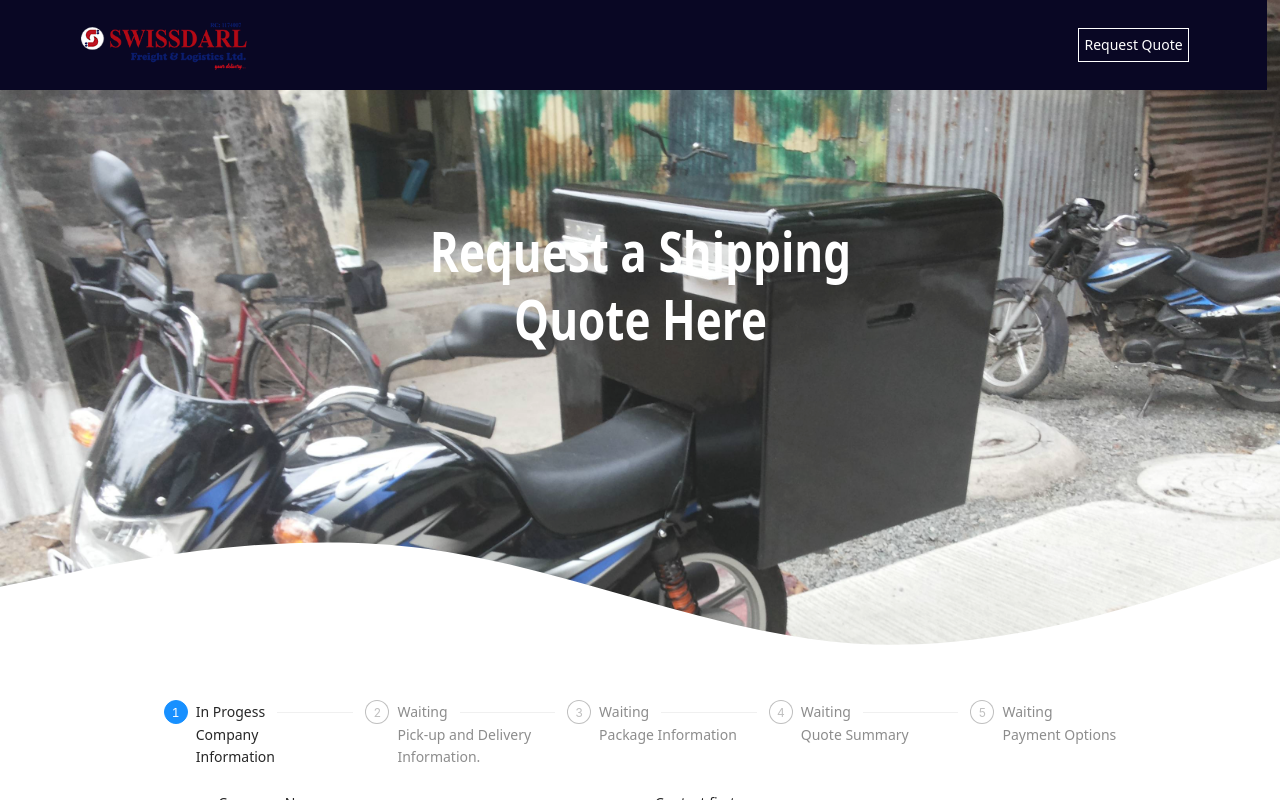
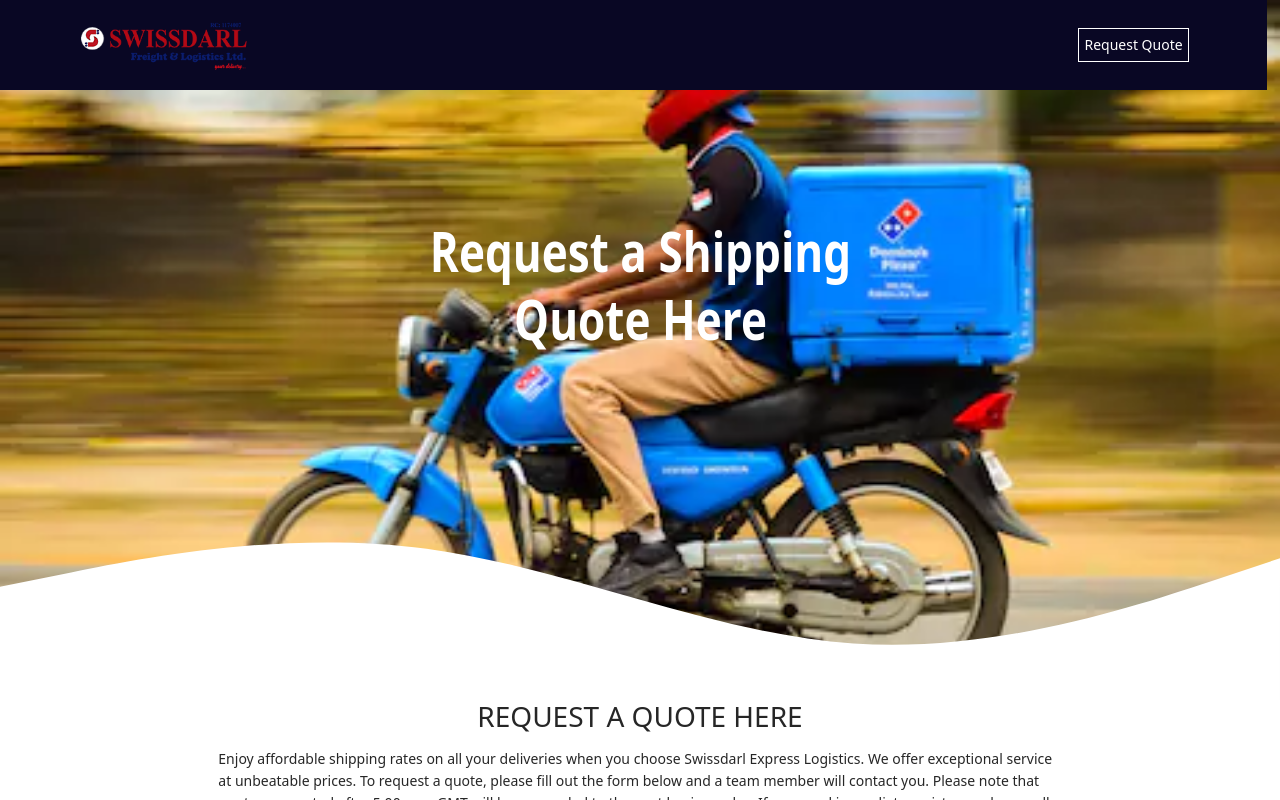
Before and after one commit to onojaMatthew/swissdarlexpress, a React (Create React App) app in the folder client/: page /request in a window 1280 px wide. Built offline with nearby package versions, Linux system fonts and the light colour scheme.

Commit message:
added new updates

```diff
--- a/client/src/components/pages/Quote.js
+++ b/client/src/components/pages/Quote.js
@@ -240,6 +240,7 @@
   return (
     <div className="quote">
       <Header />
+      <div className="background-cover">
         <section className="wave-container">
           <Row className="justify-content-center">
             <Col xs="8" xl="6" className="home-text">
@@ -250,7 +251,13 @@
             <path fill="#0099ff" fillOpacity="1" d="M0,192L80,176C160,160,320,128,480,149.3C640,171,800,245,960,256C1120,267,1280,213,1360,186.7L1440,160L1440,320L1360,320C1280,320,1120,320,960,320C800,320,640,320,480,320C320,320,160,320,80,320L0,320Z"></path>
           </svg>
         </section>
-      {/* {} */}
+      </div>
+      <Row className="justify-content-center mb-5">
+        <Col xs="11" xl="8">
+          <h3 className="text-center">REQUEST A QUOTE HERE</h3>
+          <p>Enjoy affordable shipping rates on all your deliveries when you choose Swissdarl Express Logistics. We offer exceptional service at unbeatable prices. To request a quote, please fill out the form below and a team member will contact you. Please note that quotes requested after 5:00 p.m. GMT will be responded to the next business day. If you need immediate assistance please call +234-906-2011-107 (8:00 am - 5:00 pm) and we’ll be happy to help you.</p>
+        </Col>
+      </Row>
       <Row className="justify-content-center">
         <Col xs="10" xl="9" className="steps">
           <Steps current={count} size="small">
@@ -262,6 +269,7 @@
           </Steps>
         </Col>
       </Row>
+
       <Row className="justify-content-center mt-4">
         <Col xs="9" xl="8">
           {count === 0 ?
--- a/client/src/index.css
+++ b/client/src/index.css
@@ -17,11 +17,23 @@
   position: relative;
   margin: 0;
   padding: 0;
-  background: rgb(9, 7, 36) url("./assets/rider4.jpg") no-repeat;
+  background: url("./assets/rider1.webp") no-repeat;
   background-size: cover;
-  opacity: 0.9;
+  /* opacity: 0.9; */
   width: 100%;
   min-height: 700px;
+}
+
+.background-cover {
+  content:"";
+  /* display:block; */
+  width:100%;
+  /* height:100%; */
+  background-color:rgba(0,0,0,0.5);
+  position:relative;
+  top:0;
+  left:0;
+  z-index:1;
 }
 
 .fix-img {
@@ -66,7 +78,7 @@
 .spin-loader {
   position: absolute;
   top: 50%;
-  left: 45%;
+  left: 48%;
 }
 
 .sec-cont {
```
Also changed, not shown: 13 other files (tests, documents, lock files or other folders). Lines whose indentation alone changed are shown as unchanged.
